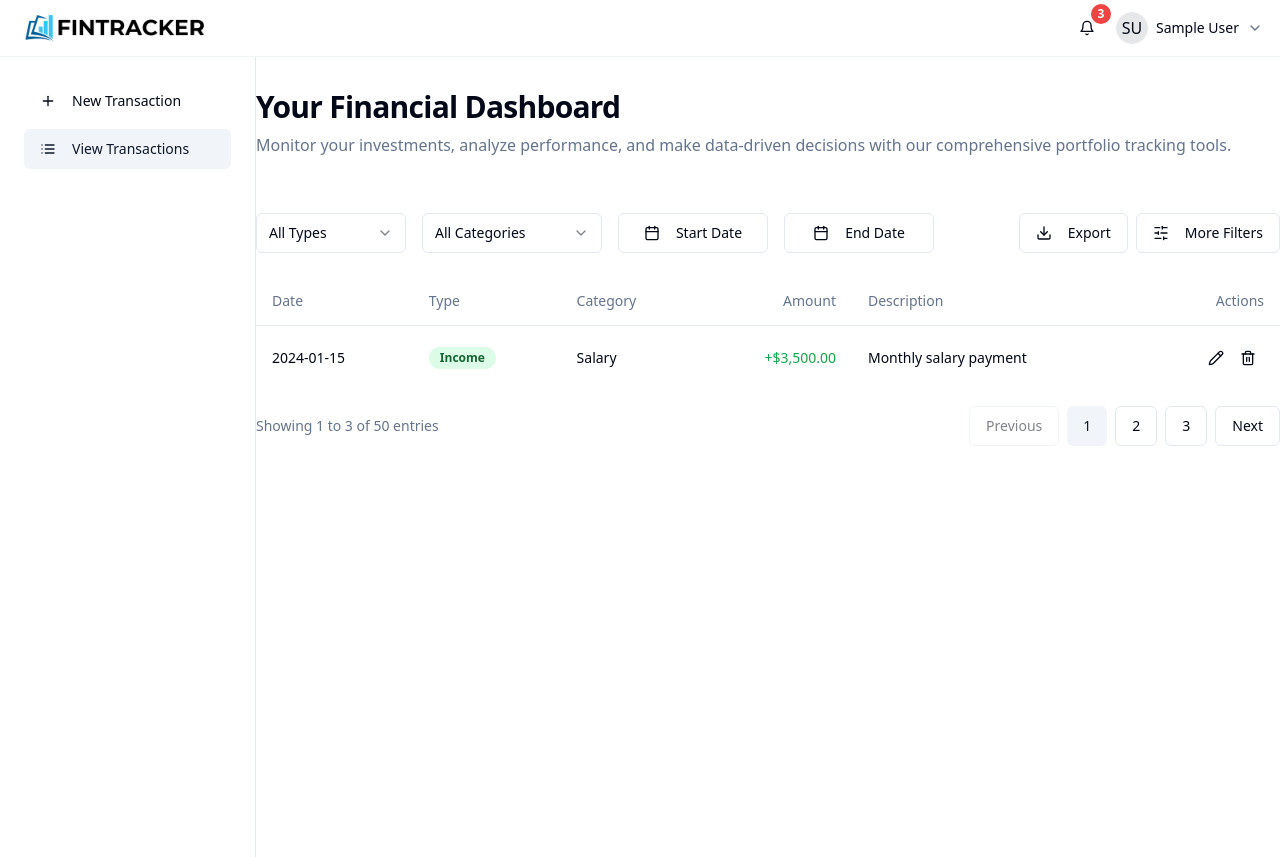
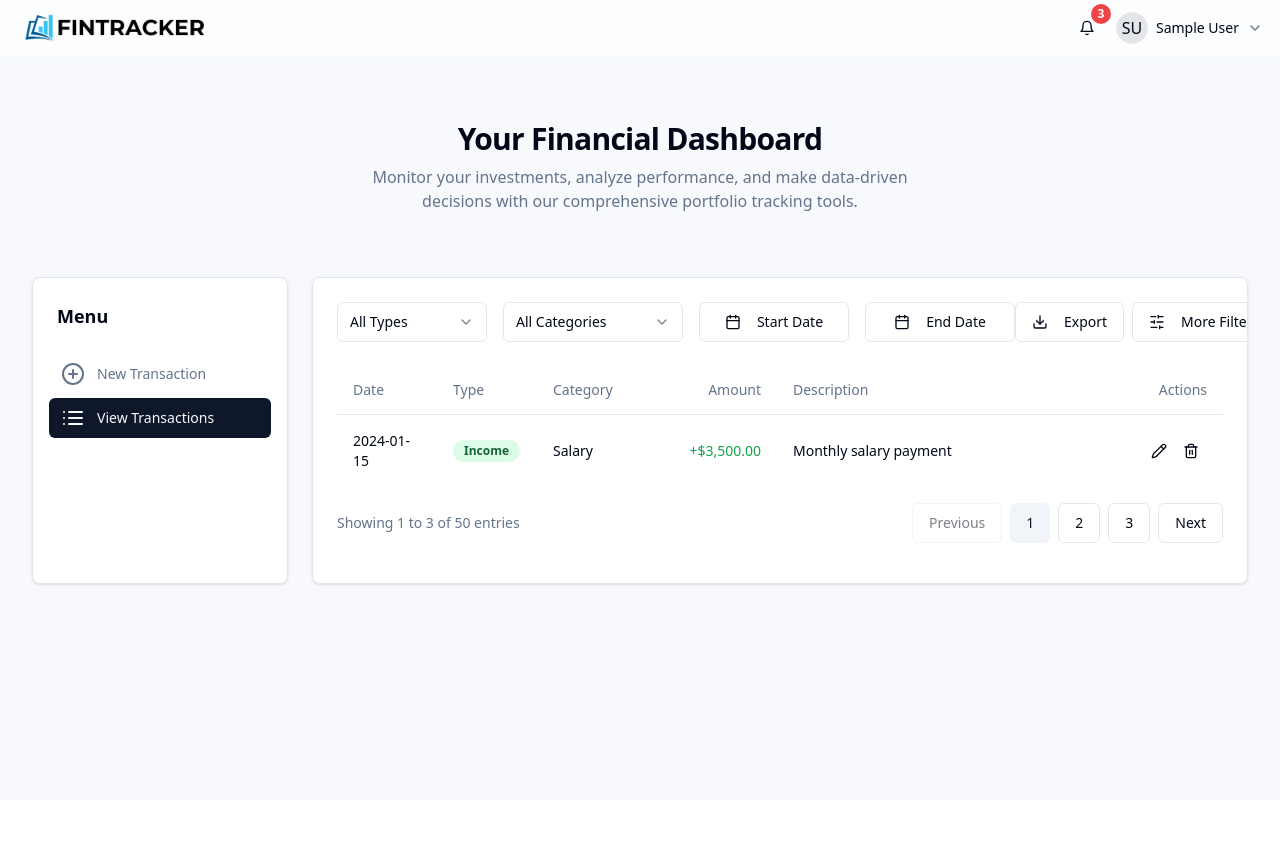
Before and after one commit to odagora/personal-finance-goals-tracker, a React (Vite) app in the folder frontend/: page /transactions in a window 1280 px wide. After the commit the page ends 800 px from the top, so only its background shows below. Built offline with nearby package versions, Linux system fonts and the light colour scheme; no server answers; sample sign-in values are in the browser's storage.

Commit message:
feat(ui): enhance dashboard layout and navigation components

```diff
--- /dev/null
+++ b/frontend/src/assets/icons/ListIcon.tsx
@@ -0,0 +1,21 @@
+export function ListIcon() {
+  return (
+    <svg
+      width="24"
+      height="24"
+      viewBox="0 0 24 24"
+      fill="none"
+      stroke="currentColor"
+      strokeWidth="2"
+      strokeLinecap="round"
+      strokeLinejoin="round"
+    >
+      <line x1="8" y1="6" x2="21" y2="6" />
+      <line x1="8" y1="12" x2="21" y2="12" />
+      <line x1="8" y1="18" x2="21" y2="18" />
+      <line x1="3" y1="6" x2="3.01" y2="6" />
+      <line x1="3" y1="12" x2="3.01" y2="12" />
+      <line x1="3" y1="18" x2="3.01" y2="18" />
+    </svg>
+  );
+}
--- /dev/null
+++ b/frontend/src/assets/icons/PlusCircleIcon.tsx
@@ -0,0 +1,18 @@
+export function PlusCircleIcon() {
+  return (
+    <svg
+      width="24"
+      height="24"
+      viewBox="0 0 24 24"
+      fill="none"
+      stroke="currentColor"
+      strokeWidth="2"
+      strokeLinecap="round"
+      strokeLinejoin="round"
+    >
+      <circle cx="12" cy="12" r="10" />
+      <line x1="12" y1="8" x2="12" y2="16" />
+      <line x1="8" y1="12" x2="16" y2="12" />
+    </svg>
+  );
+}
--- /dev/null
+++ b/frontend/src/assets/icons/index.ts
@@ -0,0 +1,6 @@
+export { BankIcon } from './BankIcon';
+export { BellIcon } from './BellIcon';
+export { ChevronDownIcon } from './ChevronDownIcon';
+export { GoogleIcon } from './GoogleIcon';
+export { ListIcon } from './ListIcon';
+export { PlusCircleIcon } from './PlusCircleIcon';
--- a/frontend/src/components/common/PageHeader/index.tsx
+++ b/frontend/src/components/common/PageHeader/index.tsx
@@ -1,11 +1,14 @@
+import { cn } from '@/lib/utils';
+
 interface PageHeaderProps {
   title: string;
   description?: string;
+  className?: string;
 }
 
-export function PageHeader({ title, description }: PageHeaderProps) {
+export function PageHeader({ title, description, className }: PageHeaderProps) {
   return (
-    <div className="container py-8">
+    <div className={cn('py-8', className)}>
       <h1 className="text-3xl font-bold tracking-tight">{title}</h1>
       {description && <p className="text-muted-foreground mt-2">{description}</p>}
     </div>
--- a/frontend/src/components/common/SideNav/index.tsx
+++ b/frontend/src/components/common/SideNav/index.tsx
@@ -1,30 +1,34 @@
 import { Link, useLocation } from 'react-router-dom';
-import { Button } from '@/components/ui/button';
-import { Plus, List } from 'lucide-react';
+import { ListIcon, PlusCircleIcon } from '@/assets/icons';
 
 export function SideNav() {
   const location = useLocation();
 
   return (
-    <aside className="w-64 border-r min-h-screen p-6">
-      <nav className="space-y-2">
-        <Button variant="ghost" className="w-full justify-start" asChild>
-          <Link to="/transactions/new">
-            <Plus className="mr-2 h-4 w-4" />
+    <aside className="h-full w-64 rounded-lg border bg-white shadow">
+      <div className="flex h-full flex-col px-4 py-6">
+        <h2 className="mb-6 px-2 text-lg font-semibold">Menu</h2>
+        <nav className="space-y-1">
+          <Link
+            to="/transactions/new"
+            className="flex items-center gap-3 rounded-md px-3 py-2 text-sm font-medium text-muted-foreground hover:bg-accent hover:text-accent-foreground"
+          >
+            <PlusCircleIcon />
             New Transaction
           </Link>
-        </Button>
-        <Button
-          variant={location.pathname === '/transactions' ? 'secondary' : 'ghost'}
-          className="w-full justify-start"
-          asChild
-        >
-          <Link to="/transactions">
-            <List className="mr-2 h-4 w-4" />
+          <Link
+            to="/transactions"
+            className={`flex items-center gap-3 rounded-md px-3 py-2 text-sm font-medium ${
+              location.pathname === '/transactions'
+                ? 'bg-primary text-primary-foreground'
+                : 'text-muted-foreground hover:bg-accent hover:text-accent-foreground'
+            }`}
+          >
+            <ListIcon />
             View Transactions
           </Link>
-        </Button>
-      </nav>
+        </nav>
+      </div>
     </aside>
   );
 }
--- a/frontend/src/pages/Transactions/ListTransactions.tsx
+++ b/frontend/src/pages/Transactions/ListTransactions.tsx
@@ -7,19 +7,41 @@ import { TransactionPagination } from './components/TransactionPagination';
 
 export function ListTransactions() {
   return (
-    <div className="min-h-screen bg-background">
+    <div className="min-h-screen bg-[#F8F9FC] max-w-screen-2xl mx-auto">
       <TopNav />
-      <div className="flex">
-        <SideNav />
-        <main className="flex-1">
+
+      {/* Header section with constrained width */}
+      <div className="py-8 px-4 lg:px-6">
+        <div className="mx-auto max-w-xl">
+          {' '}
+          {/* Constrained width container */}
           <PageHeader
             title="Your Financial Dashboard"
             description="Monitor your investments, analyze performance, and make data-driven decisions with our comprehensive portfolio tracking tools."
+            className="text-center"
           />
-          <div className="container py-6">
-            <TransactionFilters />
-            <TransactionTable />
-            <TransactionPagination />
+        </div>
+      </div>
+
+      {/* Content section with menu and table */}
+      <div className="flex flex-col lg:flex-row gap-6 px-4 lg:px-8">
+        <div className="lg:hidden">{/* Mobile menu trigger button will go here */}</div>
+        <div className="hidden lg:block lg:flex-shrink-0">
+          <SideNav />
+        </div>
+        <main className="flex-1 min-w-0">
+          <div className="mx-auto w-full">
+            <div className="rounded-lg border bg-white shadow overflow-x-auto">
+              <div className="p-4 lg:p-6">
+                <TransactionFilters />
+                <div className="relative w-full">
+                  <div className="min-w-full inline-block align-middle">
+                    <TransactionTable />
+                  </div>
+                </div>
+                <TransactionPagination />
+              </div>
+            </div>
           </div>
         </main>
       </div>
--- a/frontend/src/pages/Transactions/components/TransactionTable.tsx
+++ b/frontend/src/pages/Transactions/components/TransactionTable.tsx
@@ -14,15 +14,15 @@ import { Tooltip, TooltipContent, TooltipProvider, TooltipTrigger } from '@/comp
 
 export function TransactionTable() {
   return (
-    <Table>
+    <Table className="min-w-full divide-y divide-gray-200">
       <TableHeader>
         <TableRow>
-          <TableHead>Date</TableHead>
-          <TableHead>Type</TableHead>
-          <TableHead>Category</TableHead>
-          <TableHead className="text-right">Amount</TableHead>
-          <TableHead>Description</TableHead>
-          <TableHead className="text-right">Actions</TableHead>
+          <TableHead className="w-[100px]">Date</TableHead>
+          <TableHead className="w-[100px]">Type</TableHead>
+          <TableHead className="w-[120px]">Category</TableHead>
+          <TableHead className="w-[120px] text-right">Amount</TableHead>
+          <TableHead className="min-w-[200px]">Description</TableHead>
+          <TableHead className="w-[100px] text-right">Actions</TableHead>
         </TableRow>
       </TableHeader>
       <TableBody>
```
